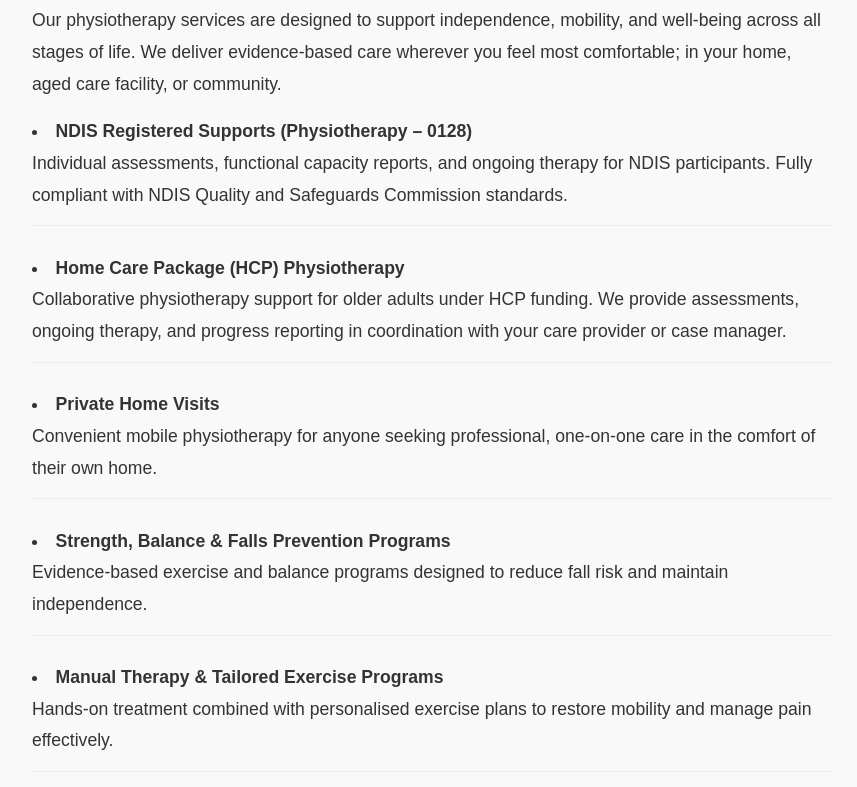
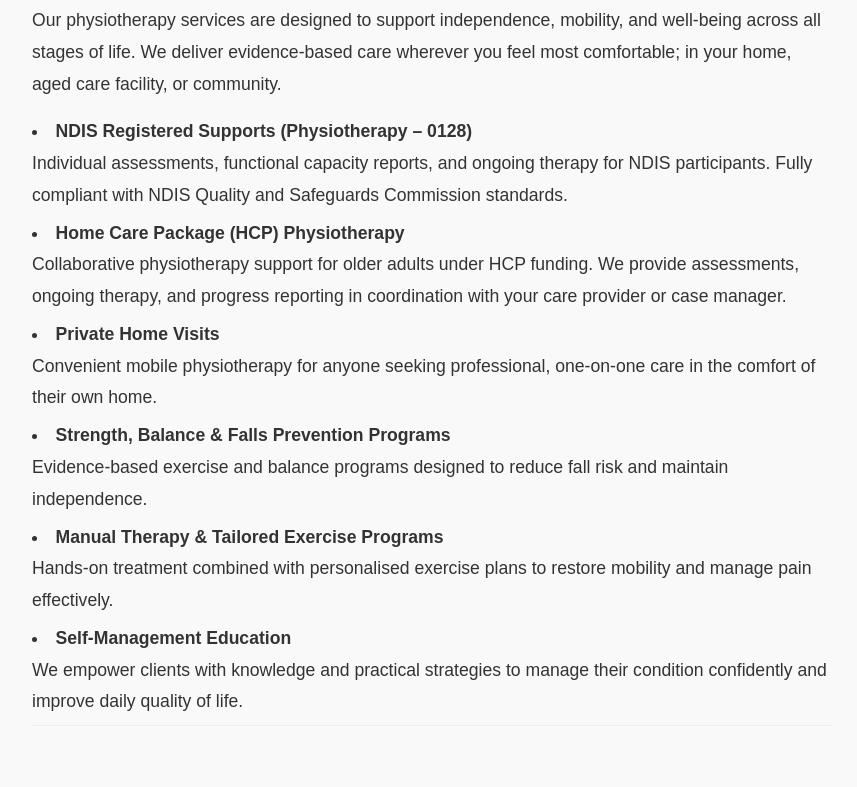
Before and after one commit to soong-au/pathable_website, a website: page services.html in a window 1280 px wide. Shown: the part 593-1380 px from the top of the page, without its empty margins (208-1065 px from the left). Drawn offline with Linux system fonts and the light colour scheme.

Commit message:
Update style.css

```diff
--- a/css/style.css
+++ b/css/style.css
@@ -369,7 +369,7 @@
   padding: 10px 20px;
 }
 
-ul.service-list li {
+.service-list {
   margin-bottom: 1.5em;
   padding-bottom: 0.8em;
   border-bottom: 1px solid #eee;
```
